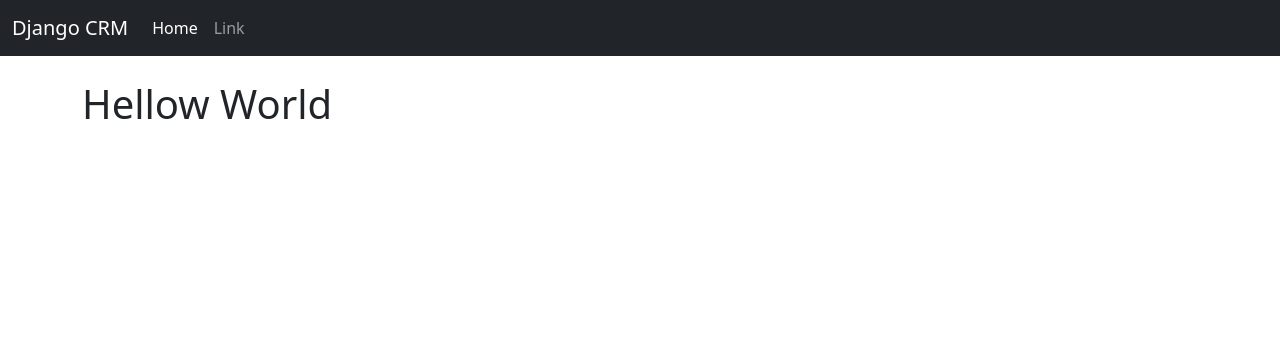
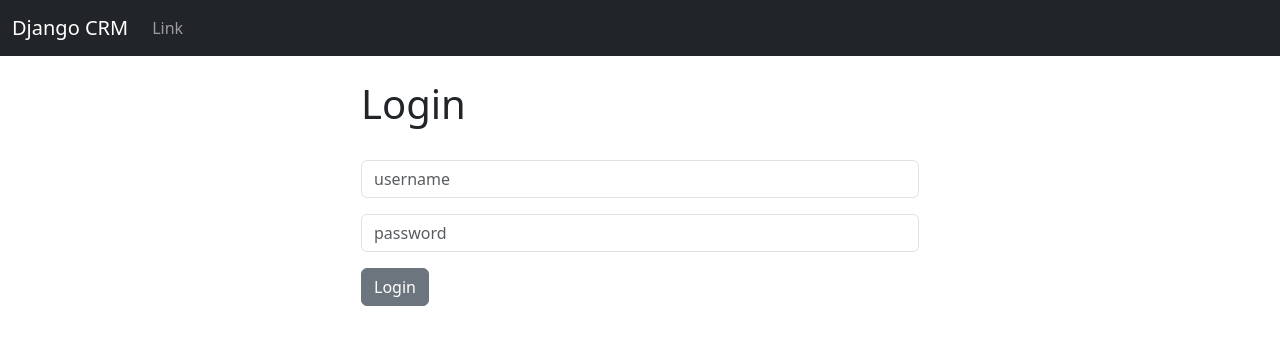
Before and after one commit to briannkhata/crm, a Django app: page / in a window 1280 px wide. Shown: the top 345 px of the page. Run offline with Django 5.2, Linux system fonts and the light colour scheme.

Commit message:
login form and function

```diff
--- a/dcrm/website/templates/home.html
+++ b/dcrm/website/templates/home.html
@@ -1,3 +1,34 @@
 {% extends 'base.html' %} {% block content%}
-<h1>Hellow World</h1>
+
+<div class="col-md-6 offset-md-3">
+  <h1>Login</h1>
+  <br />
+  <form method="POST" action="{% url 'home' %}">
+    {% csrf_token %}
+
+    <div class="mb-3">
+      <label for="username" class="visually-hidden">Username</label>
+      <input
+        type="text"
+        class="form-control"
+        name="username"
+        placeholder="username"
+      />
+    </div>
+
+    <div class="mb-3">
+      <label for="password" class="visually-hidden">Password</label>
+      <input
+        type="password"
+        class="form-control"
+        name="password"
+        placeholder="password"
+      />
+    </div>
+
+    <div class="mb-3">
+      <button type="submit" class="btn btn-secondary mb-3">Login</button>
+    </div>
+  </form>
+</div>
 {% endblock%}
--- a/dcrm/website/templates/navbar.html
+++ b/dcrm/website/templates/navbar.html
@@ -6,9 +6,7 @@
       </button>
       <div class="collapse navbar-collapse" id="navbarSupportedContent">
         <ul class="navbar-nav me-auto mb-2 mb-lg-0">
-          <li class="nav-item">
-            <a class="nav-link active" aria-current="page" href="#">Home</a>
-          </li>
+
           <li class="nav-item">
             <a class="nav-link" href="#">Link</a>
           </li>
--- a/dcrm/website/urls.py
+++ b/dcrm/website/urls.py
@@ -3,4 +3,6 @@ from . import views
 
 urlpatterns = [
     path('', views.home, name="home"),
+    # path('login/', views.login_user, name="login"),
+    path('logout/', views.logout_user, name="logout"),
 ]
--- a/dcrm/website/views.py
+++ b/dcrm/website/views.py
@@ -1,7 +1,13 @@
 from django.shortcuts import render
-
-# Create your views here.
+from django.contrib.auth import authenticate, login, logout
+from django.contrib import messages
 
 
 def home(request):
-    return render(request,'home.html',{})
+    return render(request, 'home.html', {})
+
+# def login_user(request):
+#     pass
+
+def logout_user(request):
+    pass
```
